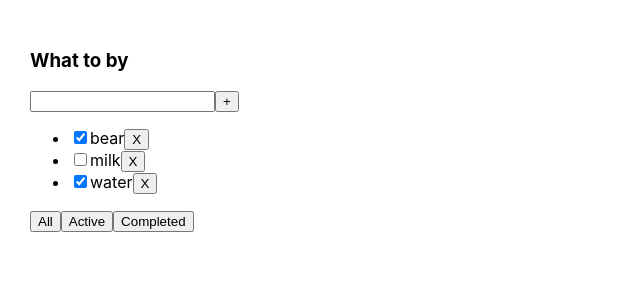
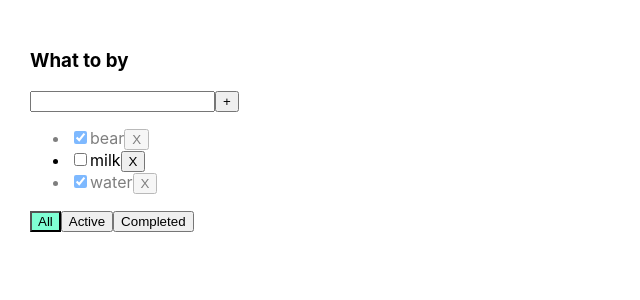
Before and after one commit to US-IGOR/todoist, a React (Create React App) app: page / in a window 1280 px wide. Shown: the top 300 px of the page, without its empty margins (0-640 px from the left). Built offline with nearby package versions, Linux system fonts and the light colour scheme.

Commit message:
4.-add:usingCheckBox,css,errorMessage

```diff
--- a/package.json
+++ b/package.json
@@ -10,10 +10,12 @@
     "@types/node": "^12.0.0",
     "@types/react": "^16.9.0",
     "@types/react-dom": "^16.9.0",
+    "@types/uuid": "^8.3.1",
     "react": "^16.13.1",
     "react-dom": "^16.13.1",
     "react-scripts": "3.4.1",
-    "typescript": "~3.7.2"
+    "typescript": "~3.7.2",
+    "uuid": "^8.3.2"
   },
   "scripts": {
     "start": "react-scripts start",
--- a/src/App.css
+++ b/src/App.css
@@ -6,3 +6,16 @@
 .App > div {
   margin-right: 50px;
 }
+
+.error {
+  border: red 1px solid;
+}
+.error-message {
+  color: red;
+}
+.active-filter {
+  background-color: aquamarine;
+}
+.is-done {
+  opacity: 0.5;
+}
--- a/src/App.tsx
+++ b/src/App.tsx
@@ -1,8 +1,7 @@
 import React, {useState} from 'react';
 import './App.css';
+import {v1} from "uuid";
 import {Todolist} from "./Todolist";
-import {v1} from "uuid";
-
 
 function App() {
     console.log('git')
@@ -12,15 +11,21 @@ function App() {
         {id: v1(), tasks: 'water', isDone: true}
     ]);
 
-    function addNewTask(titleTodolist:string) {
+    function addNewTask(titleTodolist: string) {
         let newTask = {id: v1(), tasks: titleTodolist, isDone: true}
         let newArrayTasks = [newTask, ...task]
         setTask(newArrayTasks)
     }
-
     function remove(x: string) {
         let delTask = task.filter(f => f.id != x);
         setTask(delTask)
+    }
+    function changeStatus(id: string, isDone: boolean) {
+
+        let findTaskStatus = task.find(f => f.id === id)
+        if (findTaskStatus) {
+            findTaskStatus.isDone = isDone;}
+            setTask([...task]);
         }
 
         let [filter, setFilter] = useState<'all' | 'active' | 'completed'>('all')
@@ -39,6 +44,7 @@ function App() {
         }
 
 
+
         return (
             <div className="App">
                 <Todolist title={'What to by'}
@@ -46,6 +52,8 @@ function App() {
                           remove={remove}
                           changeFilter={changeFilter}
                           addNewTask={addNewTask}
+                          changeStatus={changeStatus}
+                          filter={filter}
                 />
 
 
--- a/src/Todolist.tsx
+++ b/src/Todolist.tsx
@@ -6,6 +6,8 @@ type TodolistProrsType = {
     changeFilter: (value: 'all' | 'active' | 'completed') => void,
     data: Array<ArrayDataType>
     addNewTask: (titleTodolist: string) => void
+    changeStatus: (id: string, isDone: boolean) => void
+    filter:string
 }
 
 type ArrayDataType = {
@@ -17,16 +19,26 @@ type ArrayDataType = {
 
 export const Todolist = (props: TodolistProrsType) => {
     let [titleTodolist, setTitleTodolist] = useState<string>('')
+    let [error, setError] = useState<string | null>('')
+
+
     const addNewTaskHandler = () => {
-        props.addNewTask(titleTodolist)
-        setTitleTodolist('')
+        if (titleTodolist.trim() !== '') {
+            props.addNewTask(titleTodolist.trim())
+            setTitleTodolist('')
+        } else setError('Error/ошибка')
     }
+
+
     const addNewTaskOnKeyPressHandler = (e: React.KeyboardEvent<HTMLInputElement>) => {
+        setError(null);
+
         if (e.charCode === 13) {
             addNewTaskHandler();
+
         }
     }
-    const addNewTaskOnChangeHandlerx = (e: ChangeEvent<HTMLInputElement>) => {
+    const addNewTaskOnChangeHandler = (e: ChangeEvent<HTMLInputElement>) => {
         setTitleTodolist(e.currentTarget.value)
     }
     const onAllClickHandler = () => {
@@ -39,25 +51,36 @@ export const Todolist = (props: TodolistProrsType) => {
         props.changeFilter('completed')
     }
 
+
     return (
 
         <div>
             <h3>{props.title}</h3>
             <div>
                 <input value={titleTodolist}
-                       onChange={addNewTaskOnChangeHandlerx}
+                       onChange={addNewTaskOnChangeHandler}
                        onKeyPress={addNewTaskOnKeyPressHandler}
                 />
                 <button onClick={addNewTaskHandler}>+</button>
+                {error && <div className='error-message'>{error}</div>}
             </div>
             <ul>
                 {
                     props.data.map(m => {
-                        const onClickRemoveHandler = () => {props.remove(m.id)}
-                        return <li key={m.id}>
-                            <input type="checkbox" checked={m.isDone}/>
+
+                        const onCheckBoxHandler = (e: ChangeEvent<HTMLInputElement>) => {
+                            props.changeStatus(m.id, e.currentTarget.checked)
+                        }
+
+
+                        const onClickRemoveHandler = () => {
+                            props.remove(m.id)
+                        }
+                        return <li key={m.id} className={m.isDone ? 'is-done' : ''}>
+                            <input type="checkbox" checked={m.isDone} onChange={onCheckBoxHandler}/>
                             <span>{m.tasks}</span>
                             <button onClick={onClickRemoveHandler}>X</button>
+
 
                         </li>
                     })
@@ -66,11 +89,18 @@ export const Todolist = (props: TodolistProrsType) => {
 
             </ul>
             <div>
-                <button onClick={onAllClickHandler}>All</button>
-                <button onClick={onActiveClickHandler}>Active</button>
-                <button onClick={onCompletedClickHandler}>Completed</button>
-            </div>
-        </div>
-    )
+                <button
+                    className={props.filter === 'all' ? 'active-filter' : ''}
+                    onClick={onAllClickHandler}>All</button>
+                    <button
+                        className={props.filter === 'active' ? 'active-filter' : ''}
+                        onClick={onActiveClickHandler}>Active</button>
+                    <button
+                        className={props.filter === 'completed' ? 'active-filter' : ''}
+                        onClick={onCompletedClickHandler}>Completed</button>
 
-}
+                    </div>
+                    </div>
+                    )
+
+                    }
```
Also changed, not shown: 1 other file (tests, documents, lock files or other folders). Lines whose indentation alone changed are shown as unchanged.
